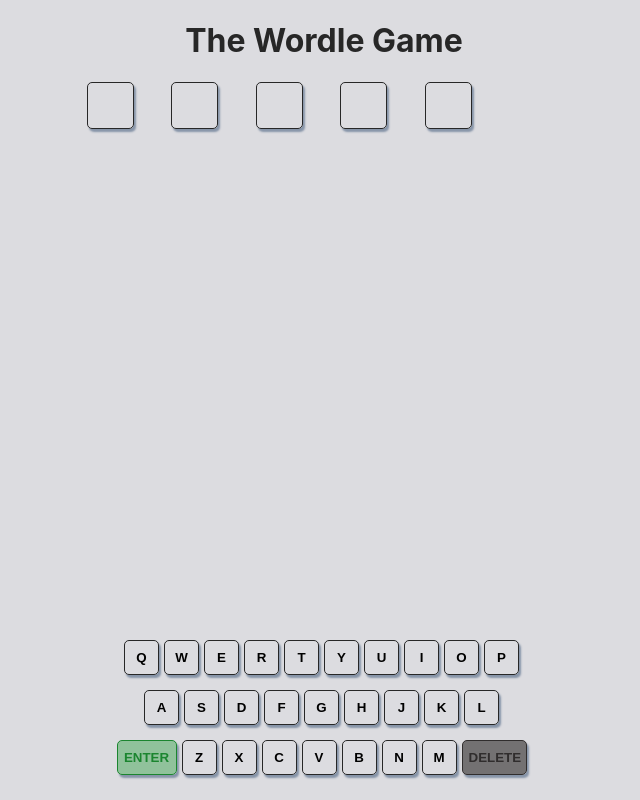
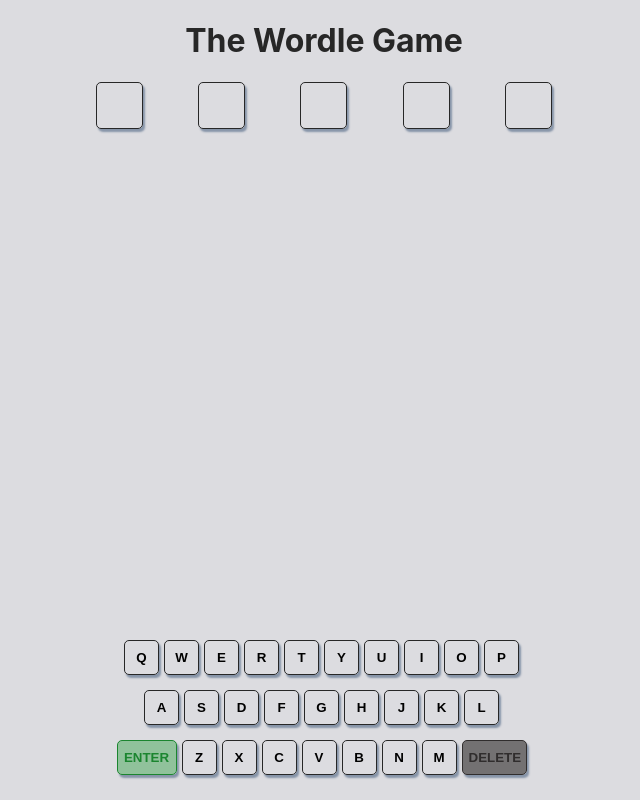
Before and after one commit to Anita9/wordle-game, a React (Create React App) app: page / in a window 1280 px wide. Shown: the whole page, without its empty margins (316-956 px from the left). Built offline with nearby package versions, Linux system fonts and the light colour scheme.

Commit message:
Update Components.css

```diff
--- a/src/components/Components.css
+++ b/src/components/Components.css
@@ -2,12 +2,12 @@
   display: grid;
   width: 40%;
   height: 60vh;
-  grid-template-rows: repeat(6, 14%);
+  grid-template-rows: repeat(5, 25%);
 }
 
 .rowContainer {
   display: grid;
-  grid-template-columns: repeat(6, 16.5%);
+  grid-template-columns: repeat(5, 20%);
   justify-items: center;
 }
 
```
